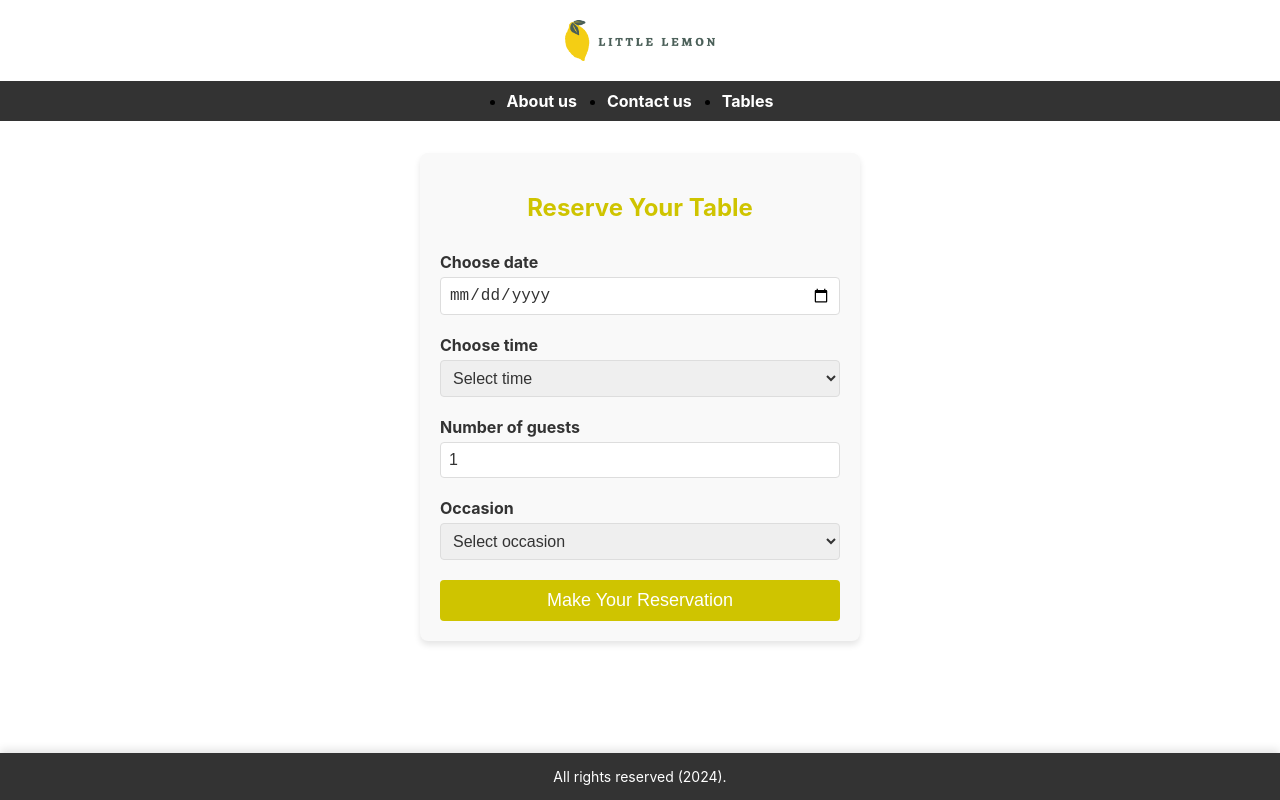
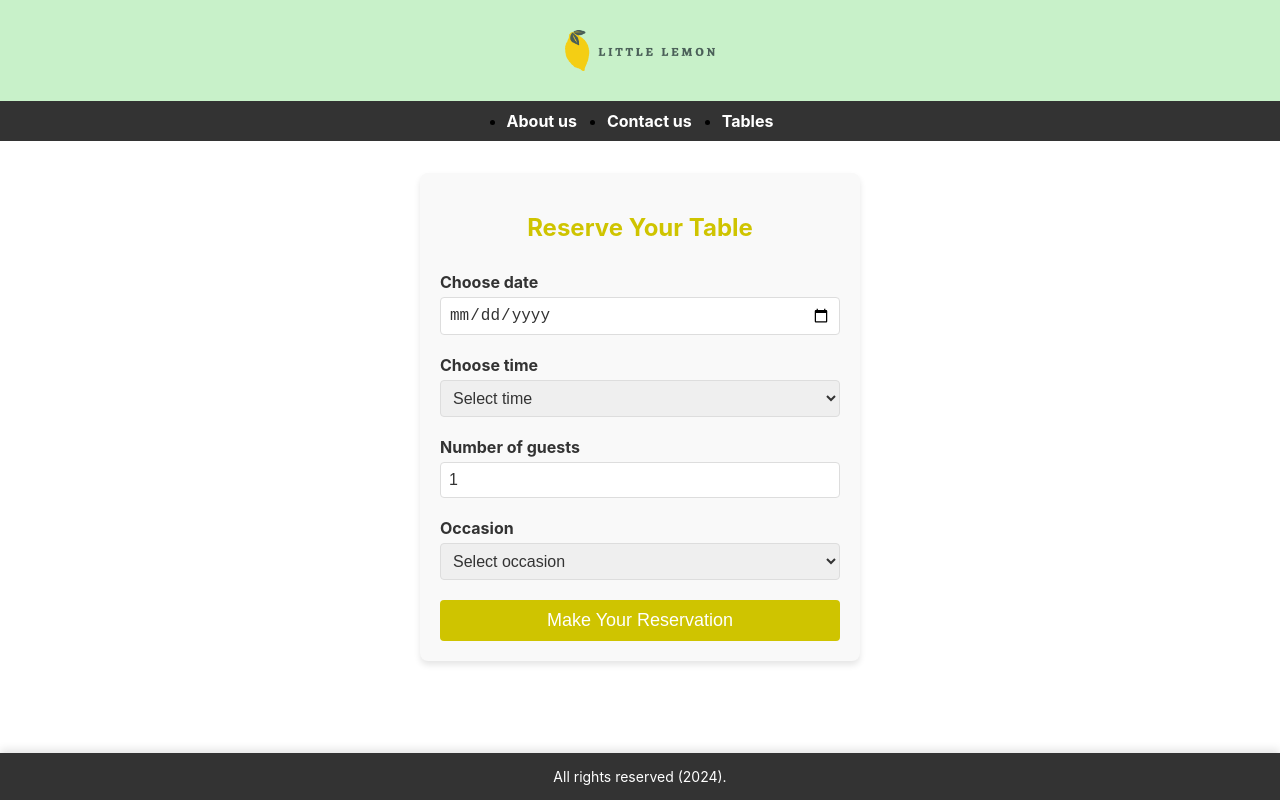
Before and after one commit to ChristopherChantres/meta-capstone-project, a React (Create React App) app: page /reserve-table in a window 1280 px wide. Built offline with nearby package versions, Linux system fonts and the light colour scheme.

Commit message:
Routing links added

```diff
--- a/src/components/Header.jsx
+++ b/src/components/Header.jsx
@@ -3,8 +3,10 @@ import '../css/Header.css'
 
 const Header = () => {
   return (
-    <div>
-      <img className='header-logo' src="logo5.png" alt="The little Lemon Restaurant" />
+    <div className='header'>
+      <a href="/">
+        <img className='header-logo' src="logo5.png" alt="The little Lemon Restaurant" />
+      </a>
     </div>
   )
 }
--- a/src/components/Main.jsx
+++ b/src/components/Main.jsx
@@ -42,13 +42,13 @@ const Main = () => {
       <section className="menu-section">
         <h2>Our Menu</h2>
         <p>Explore our menu to find your favorite dish.</p>
-        <button className="menu-button">View Full Menu</button>
+        <a href='/#' className="menu-button">View Full Menu</a>
       </section>
 
       {/* Reservations Section */}
       <section className="reservations-section">
         <h2>Make a Reservation</h2>
-        <button className="reserve-button">Reserve a Table</button>
+        <a href='/reserve-table' className="reserve-button">Reserve a Table</a>
       </section>
 
       {/* Testimonials Section */}
--- a/src/css/Header.css
+++ b/src/css/Header.css
@@ -4,12 +4,12 @@
     margin: 0 auto;
     width: 150px; /* Adjust the width as needed */
     padding: 20px 0;
-  }
+}
 
-  .header {
+.header {
     text-align: center;
-    background-color: #4caf50; /* Example: a green header background */
+    background-color: #c8f1c9; /* Example: a green header background */
     color: white;
     padding: 10px 0;
     box-shadow: 0 4px 8px rgba(0, 0, 0, 0.1);
-  }
+}
```
